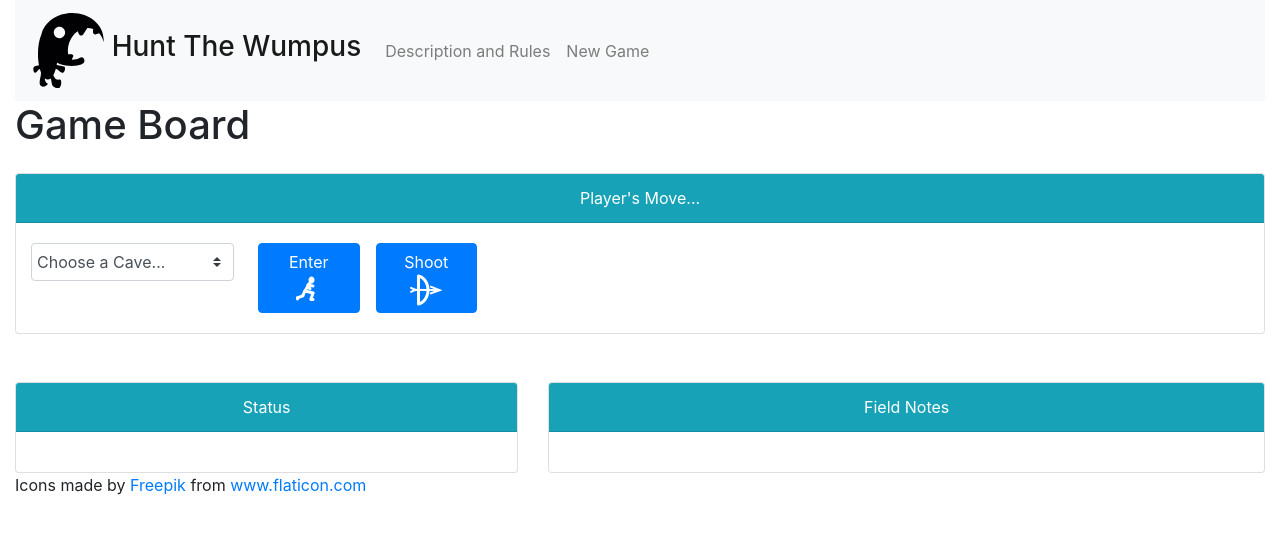
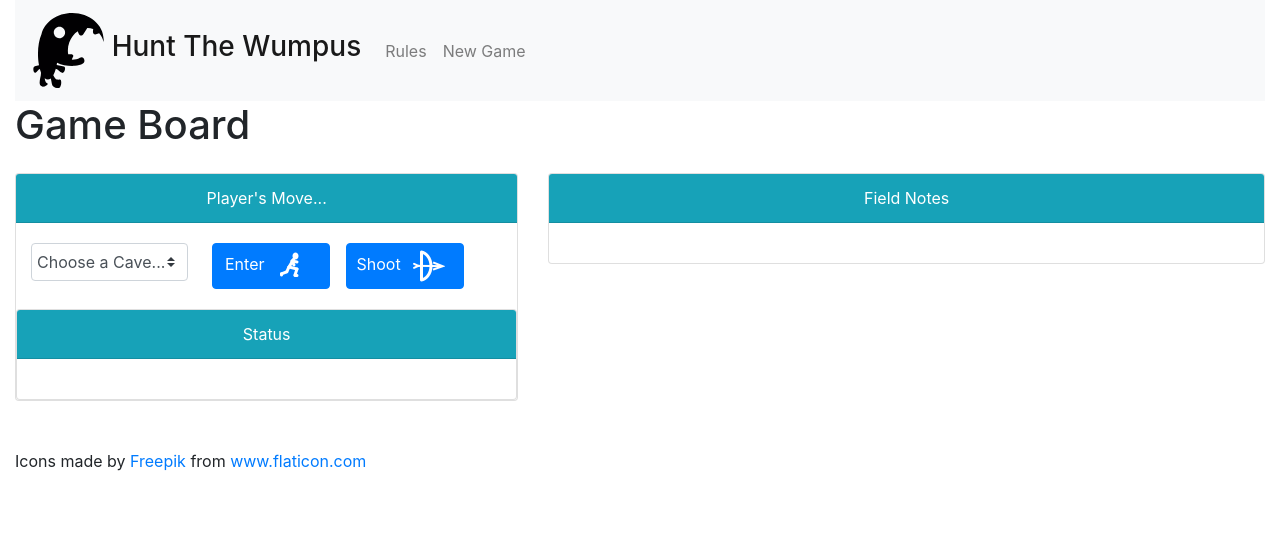
Before and after one commit to crislawrence/wumpus, a Flask app: template templates/game_board.html in a window 1280 px wide. Shown: the top 534 px of the page. Run offline with Flask 2, Linux system fonts and the light colour scheme; the template is opened without the code that fills it, so the values that code supplies are empty; some libraries are stand-ins or nearby versions.

Commit message:
Style changes

```diff
--- a/app.py
+++ b/app.py
@@ -86,9 +86,9 @@ def move():
                     "game_over": not(game.wumpus.alive and game.hunter.alive),
                     "notes": cavern_map}), 200
 
-@app.route('/instructions', methods=['GET'])
-def instructions():
-    return render_template("instructions.html")
+@app.route('/rules', methods=['GET'])
+def rules():
+    return render_template("rules.html")
 
 
 app.run()
--- a/templates/base.html
+++ b/templates/base.html
@@ -29,7 +29,7 @@
         </button>
         <div id="navbarNav" class="navbar-collapse collapse">
             <ul class="nav navbar-nav mr-auto">
-                <li class="nav-item"><a class="nav-link" href="{{ url_for('instructions') }}">Description and Rules</a></li>
+                <li class="nav-item"><a class="nav-link" href="{{ url_for('rules') }}">Rules</a></li>
                 <li class="nav-item"><a class="nav-link" href="{{ url_for('start') }}">New Game</a></li>
             </ul>
         </div>
--- a/templates/game_board.html
+++ b/templates/game_board.html
@@ -101,26 +101,27 @@
         </div>
     </div>
 
-    <div class="row mb-5">
-        <div class="col-12">
-            <div class="card">
+    <div class="row">
+        <div class="col-5">
+
+            <div class="card mb-5">
                 <div class="card-header text-center text-white bg-info">Player's Move...</div>
                 <div class="card-body">
                     <div class="card-text">
 
                             <div class="form-row" id="choices">
 
-                                <select class="custom-select col-2 mr-3" name="cave_id" id="cave_id">
+                                <select class="custom-select col-4 mr-3" name="cave_id" id="cave_id">
                                     <option value="">Choose a Cave...</option>
                                     {% for cave_id in game.hunter.cave.neighboring_caves %}
                                         <option value="{{ cave_id }}">{{ cave_id }}</option>
                                     {% endfor %}
                                 </select>
 
-                                <button class="btn btn-primary col-1 mx-2 move" id="enter">
+                                <button class="btn btn-primary col-3 mx-2 move" id="enter">
                                     Enter <img class="mx-2" src="{{ url_for('static', filename='images/enter.png') }}" width="32px" />
                                 </button>
-                                <button class="btn btn-primary col-1 mx-2 move" id="shoot">
+                                <button class="btn btn-primary col-3 mx-2 move" id="shoot">
                                     Shoot <img class="mx-2" src="{{ url_for('static', filename='images/shoot.png') }}" width="32px" />
                                 </button>
 
@@ -128,12 +129,6 @@
 
                     </div>
                 </div>
-            </div>
-        </div>
-    </div>
-
-    <div class="row">
-        <div class="col-5">
 
                 <div class="card">
                     <div class="card-header text-center text-white bg-info">Status</div>
@@ -152,7 +147,7 @@
                         </div>
                     </div>
                 </div>
-
+            </div>
         </div>
 
         <div class="col-7">
@@ -167,6 +162,7 @@
             </div>
 
         </div>
+
     </div>
 
 {% endblock %}
--- a/templates/instructions.html
+++ b/templates/rules.html
@@ -2,7 +2,7 @@
 {% block content %}
 
     <div class="page-header">
-        <h1>Description and Rules</h1>
+        <h1>Rules</h1>
     </div>
 
     <div class="row">
```
Lines whose indentation alone changed are shown as unchanged.
